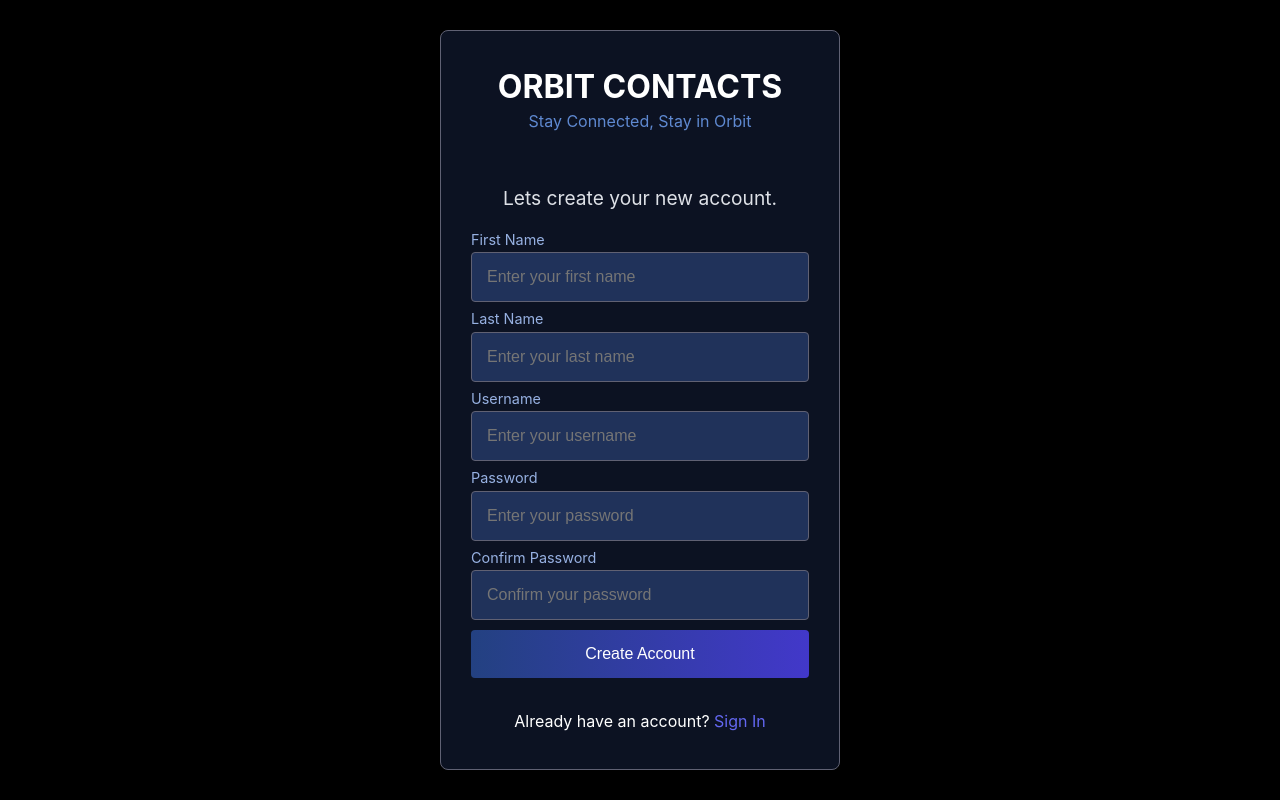
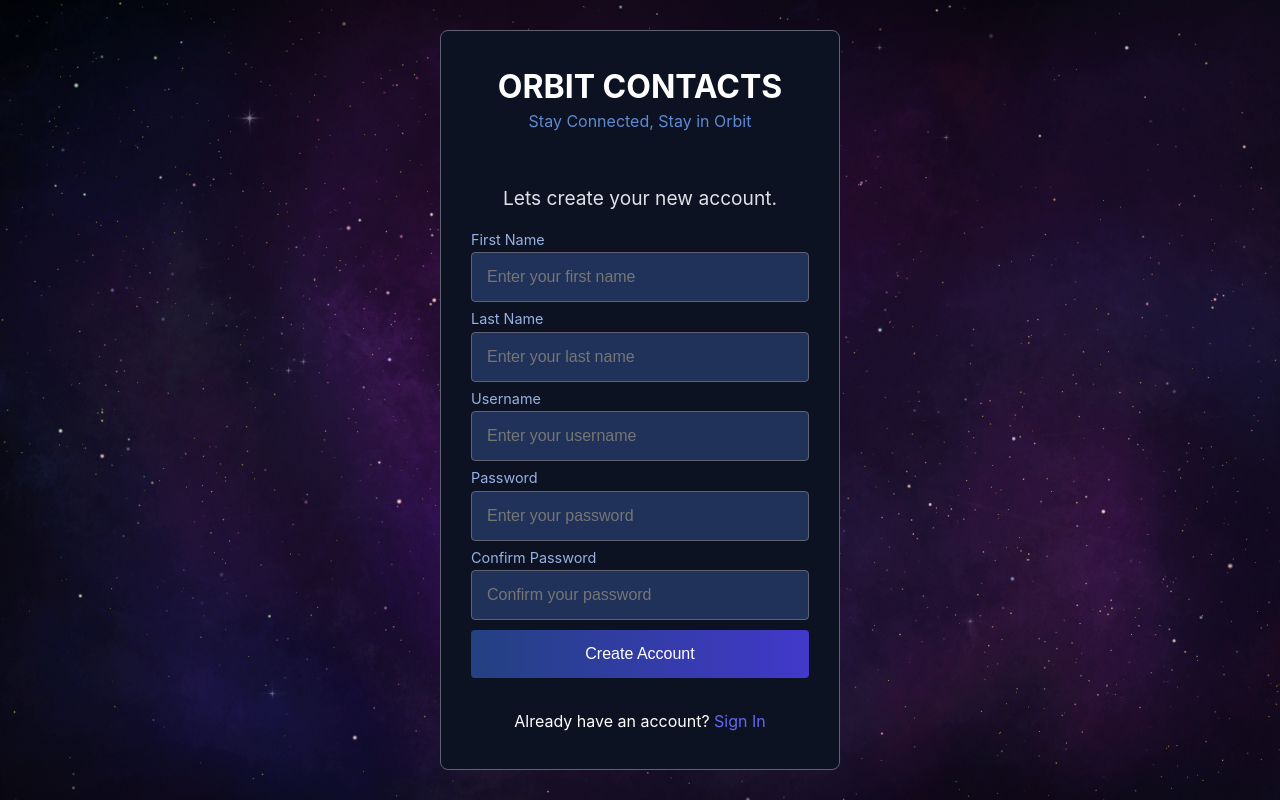
Before and after one commit to josephiii/COP3441-ContactManager, a PHP site: page /register.html in a window 1280 px wide. Run offline with PHP 8.4, Linux system fonts and the light colour scheme.

Commit message:
Include space background for index and register files.

```diff
--- a/css/styles.css
+++ b/css/styles.css
@@ -25,7 +25,8 @@ body {
 }
 
 #background {
-    background-color: black;
+    background-image: url('../images/Space Background.png');
+    background-size: cover;
     display: flex;
     justify-content: center;
     align-items: center;
```
Also changed, not shown: images/Space Background.png (added).
